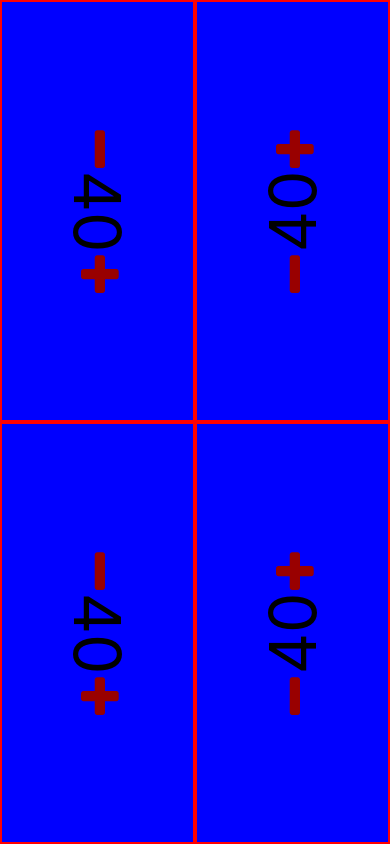
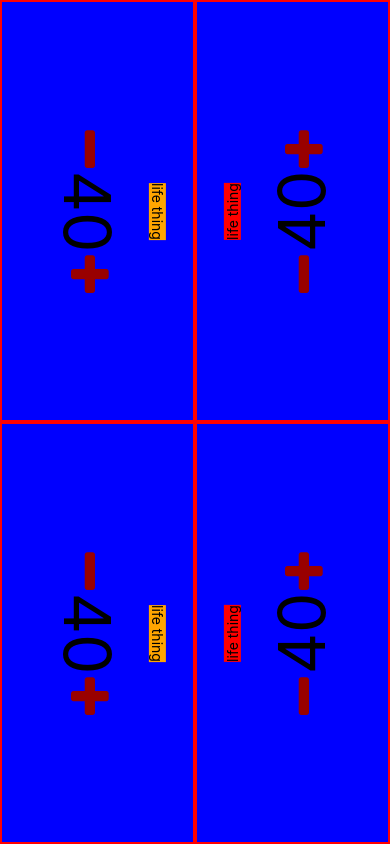
Before and after one commit to Mctripp/mtg-life-counter, a React Native app: screen / in a window 390 px wide. Built offline with nearby package versions, Linux system fonts and the light colour scheme.

Commit message:
Layout for life differential

```diff
--- a/App.js
+++ b/App.js
@@ -49,6 +49,7 @@ const LifeTotal = ({ side }) => {
   }
   return side === 'left' ? (
     <View style={styles.quarterContainer}>
+      <View style={styles.bufferView}/>
       <Pressable
         onPress={subtractOne}
         onLongPress={longSubtract}
@@ -64,9 +65,15 @@ const LifeTotal = ({ side }) => {
       >
         <Icon style={styles.touchy} name="plus" size={20} color="#900" />
       </Pressable>
+      <View style={styles.leftDiffView}>
+        <Text style={styles.leftDiffText}>life thing</Text>
+      </View>
     </View>
   ) : (
     <View style={styles.quarterContainer}>
+      <View style={styles.rightDiffView}>
+        <Text style={styles.rightDiffText}>life thing</Text>
+      </View>
       <Pressable
         onPress={addOne}
         onLongPress={longAdd}
@@ -82,6 +89,7 @@ const LifeTotal = ({ side }) => {
       >
         <Icon style={styles.touchy} name="minus" size={20} color="#900" />
       </Pressable>
+      <View style={styles.bufferView}/>
     </View>
   )
 }
@@ -102,9 +110,12 @@ const styles = StyleSheet.create({
   quarterContainer: {
     flex: 1,
     backgroundColor: 'blue',
+    flexDirection: 'column',
     alignItems: 'center',
+    alignContent: 'center',
     justifyContent: 'center',
-    margin: 2
+    margin: 2,
+    flexWrap: 'wrap'
   },
   leftText: {
     fontSize: 64,
@@ -112,16 +123,44 @@ const styles = StyleSheet.create({
       { rotate: '90deg' }
     ]
   },
+  leftDiffView: {
+    height: '100%',
+    justifyContent: 'center',
+    alignItems: 'flex-end'
+  },
+  leftDiffText: {
+    textAlign: 'center',
+    transform: [
+      { rotate: '90deg' }
+    ],
+    backgroundColor: 'orange'
+  },
   rightText: {
     fontSize: 64,
     transform: [
       { rotate: '-90deg' }
     ]
   },
+  rightDiffView: {
+    height: '100%',
+    justifyContent: 'center',
+    alignItems: 'flex-end'
+  },
+  rightDiffText: {
+    textAlign: 'center',
+    transform: [
+      { rotate: '-90deg' }
+    ],
+    backgroundColor: 'red'
+  },
   touchy: {
     fontSize: 48,
     transform: [
       { rotate: '90deg' }
     ]
+  },
+  bufferView: {
+    height: '100%',
+    width: '20%'
   }
 });
```
